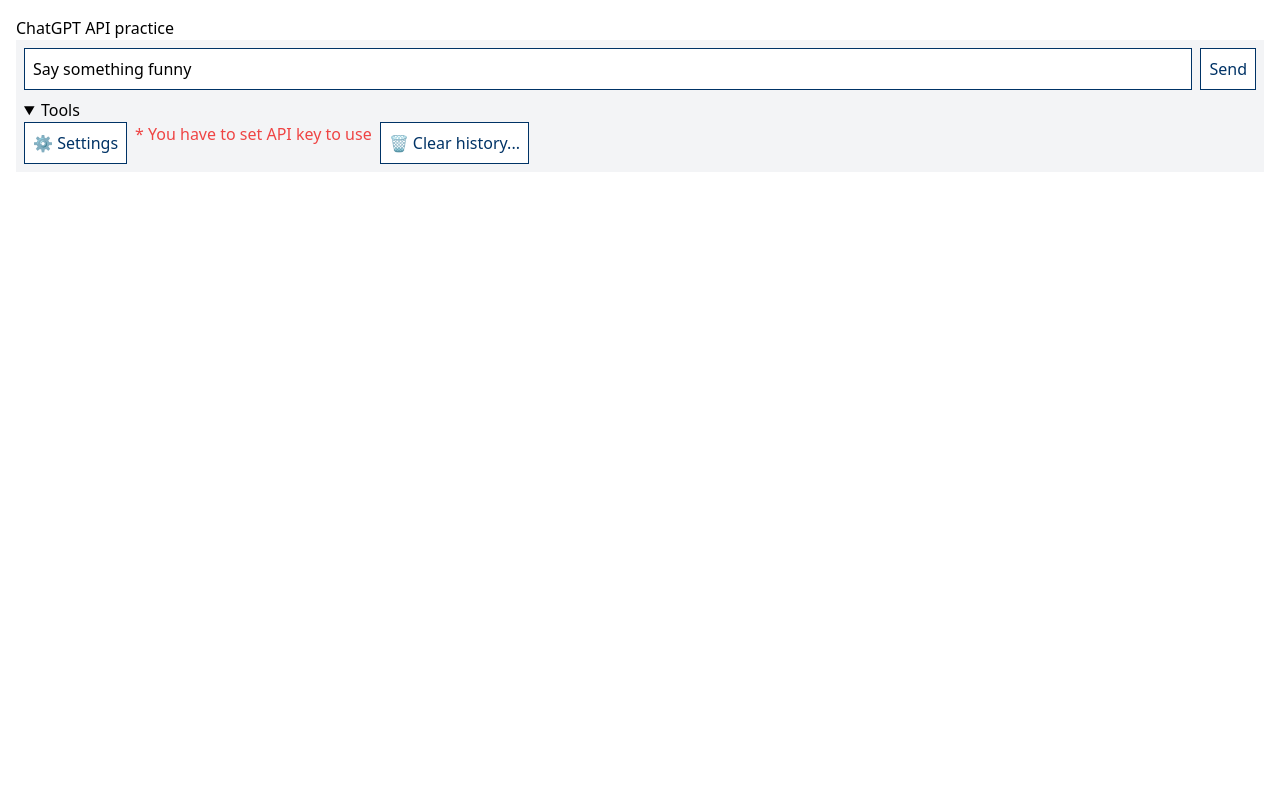
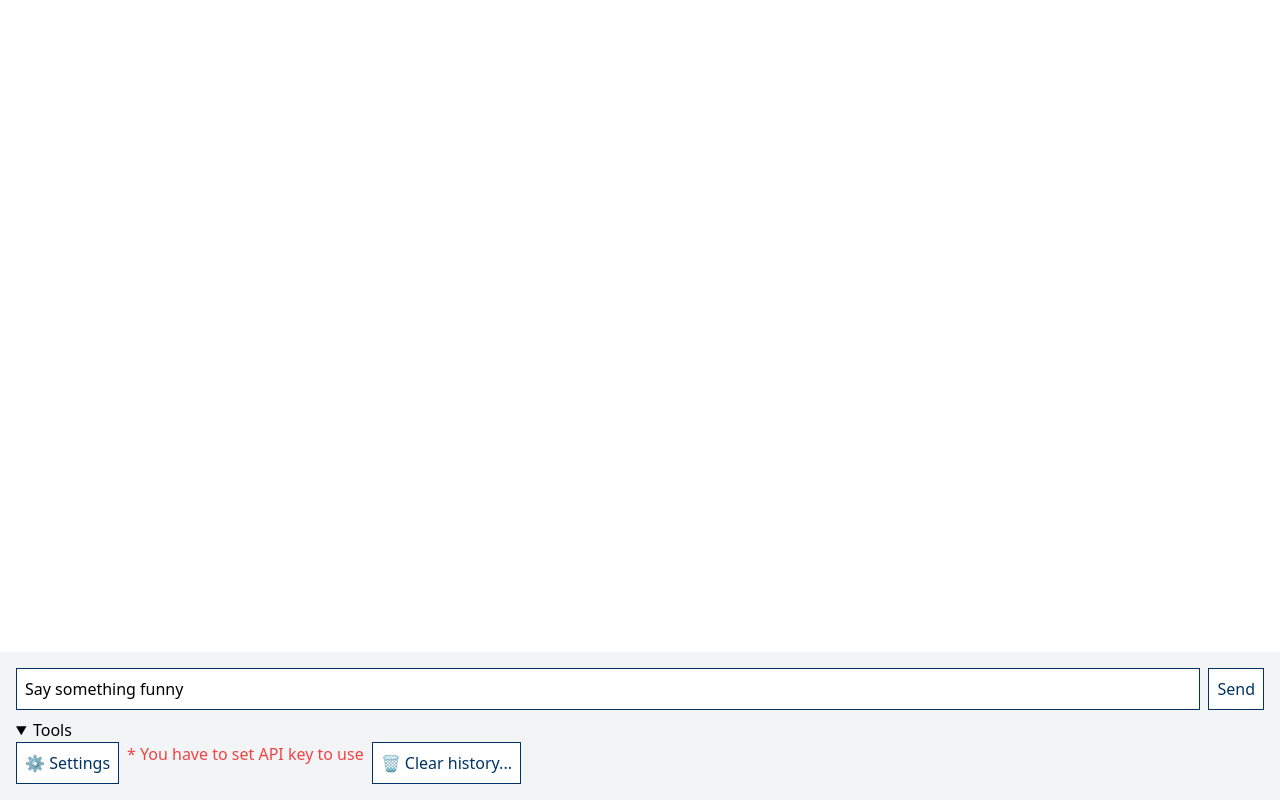
Before and after one commit to ginpei/chat-gpt-api-practice, a Next.js app: page / in a window 1280 px wide. Built offline with nearby package versions, Linux system fonts and the light colour scheme.

Commit message:
feat: 🎸 chat page design

```diff
--- a/src/pages/home/ChatItem.tsx
+++ b/src/pages/home/ChatItem.tsx
@@ -5,21 +5,34 @@ export interface ChatItemProps {
   message: ChatMessage;
 }
 
-const nameMap = {
+const iconMap = {
   "": "?",
   ai: "💻💭",
   you: "👤",
 } as const;
 
+const textColorMap = {
+  "": "",
+  ai: "text-sky-700",
+  you: "text-gray-700",
+} as const;
+
+const bgColorMap = {
+  "": "",
+  ai: "bg-sky-50",
+  you: "bg-white",
+} as const;
+
 export function ChatItem({ message }: ChatItemProps): JSX.Element {
   return (
-    <div className="ChatItem">
+    <div className={`ChatItem px-4 py-2 ${bgColorMap[message.name]}`}>
       <HStack>
-        <div>{nameMap[message.name]}</div>
-        <div className="whitespace-pre-wrap">
-          {message.body}{" "}
-          <small>({new Date(message.date).toLocaleString()})</small>
-        </div>
+        <span className="w-8 mr-2 whitespace-nowrap">
+          {iconMap[message.name]}
+        </span>
+        <span className={`whitespace-pre-wrap ${textColorMap[message.name]}`}>
+          {message.body}
+        </span>
       </HStack>
     </div>
   );
--- a/src/pages/home/ChatSection.tsx
+++ b/src/pages/home/ChatSection.tsx
@@ -80,9 +80,9 @@ export function ChatSection(): JSX.Element {
   };
 
   return (
-    <div className="ChatSection">
+    <div className="ChatSection h-[100vh] flex flex-col-reverse content-between">
       {sendError && <p className="text-red-700">{sendError.message}</p>}
-      <div className="sticky top-0 bg-gray-100 p-2">
+      <div className="bg-gray-100 p-4">
         <VStack gap="gap-2">
           <ChatForm
             disabled={processingChat}
@@ -101,12 +101,12 @@ export function ChatSection(): JSX.Element {
           </details>
         </VStack>
       </div>
-      <VStack>
+      <div className="flex-grow overflow-auto">
         {chatLog.map((message) => (
           <ChatItem key={message.id} message={message} />
         ))}
-      </VStack>
-      <div aria-hidden className="min-h-[5em]"></div>
+        <div aria-hidden className="min-h-[5em]"></div>
+      </div>
     </div>
   );
 }
--- a/src/pages/home/HomePage.tsx
+++ b/src/pages/home/HomePage.tsx
@@ -27,13 +27,12 @@ export function HomePage(): JSX.Element {
 
   return (
     <ChatGptApiContextProvider value={chatGptApiContextState}>
-      <div className="HomePage m-4">
+      <div className="HomePage">
         <Head>
-          <title>Home</title>
+          <title>AI chat</title>
           <meta name="description" content="Practicing ChatGPT API" />
           <link rel="icon" href="/icon-512.png" />
         </Head>
-        <h1>ChatGPT API practice</h1>
         <ChatSection />
       </div>
     </ChatGptApiContextProvider>
```
